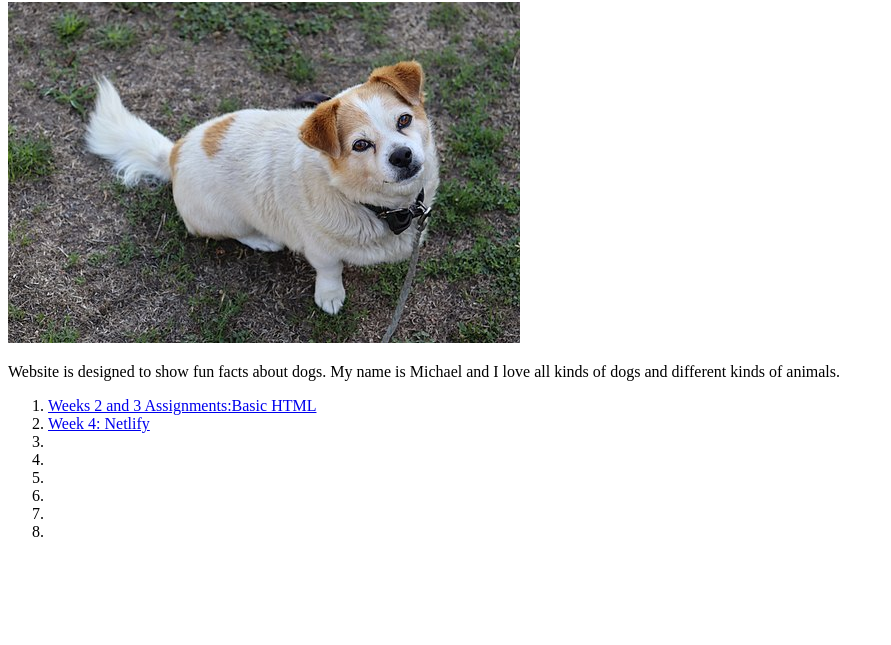
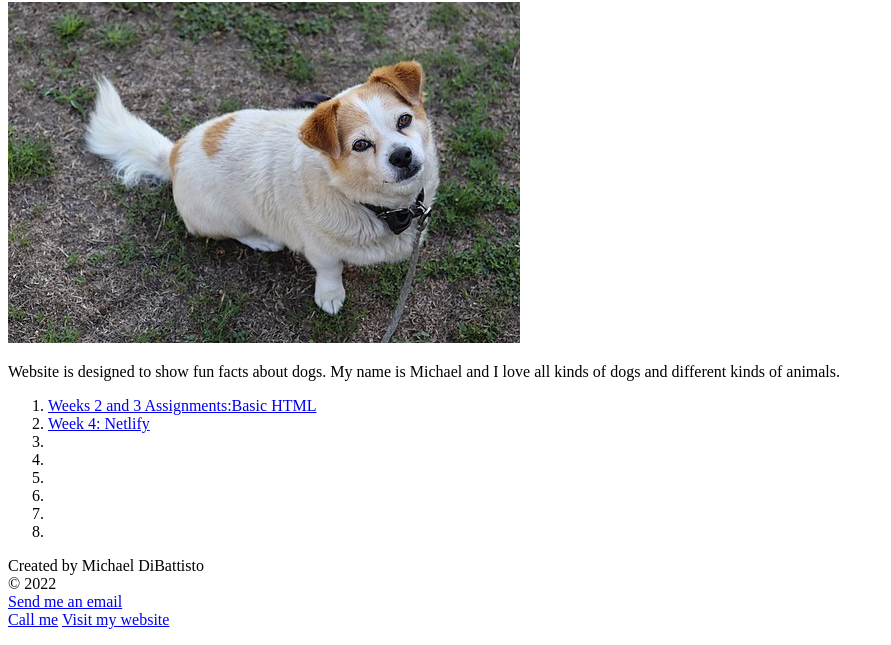
Before and after one commit to Michael42301/Michael42301.github.io, a plain HTML site: page index.html in a window 1280 px wide. Shown: the part 166-811 px from the top of the page, without its empty margins (0-891 px from the left). Drawn offline with Linux system fonts and the light colour scheme.

Commit message:
Week 4 Assignment

```diff
--- a/index.html
+++ b/index.html
@@ -36,7 +36,18 @@
        </ol>
     </section>
 
+<footer>
+    <p>
+        Created by Michael DiBattisto <br>
+            &copy; 2022 <br>
+            <a href="mailto.mdibattisto@commnet.edu">Send me an email</a> <br>
+            <a href="tel:+8605555555">Call me</a>
+            <a href="https://quiet-longma-e97632.netlify.app">Visit my website</a>
 
+
+
+    </p>
+</footer>
 
 
 </body>
```
